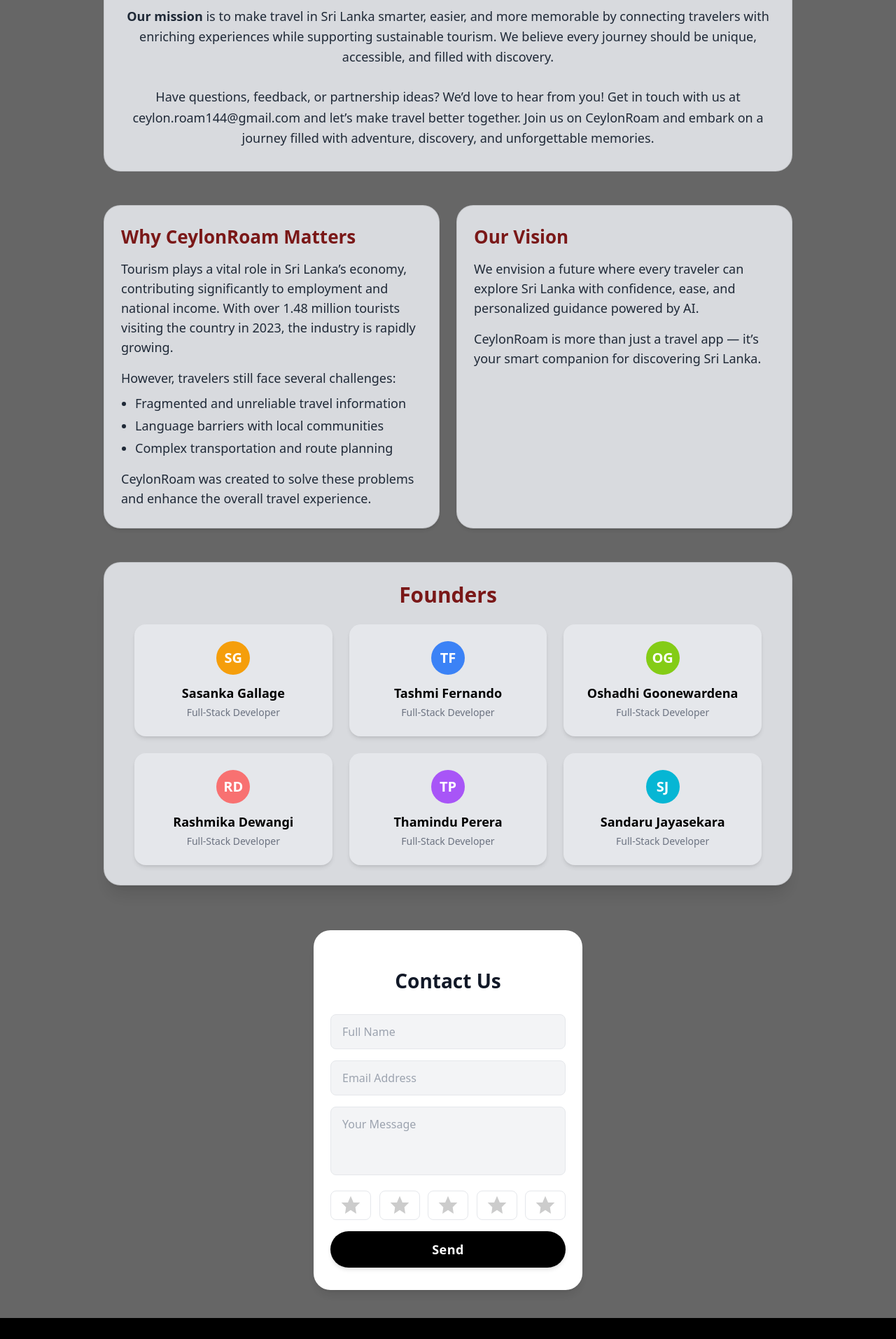
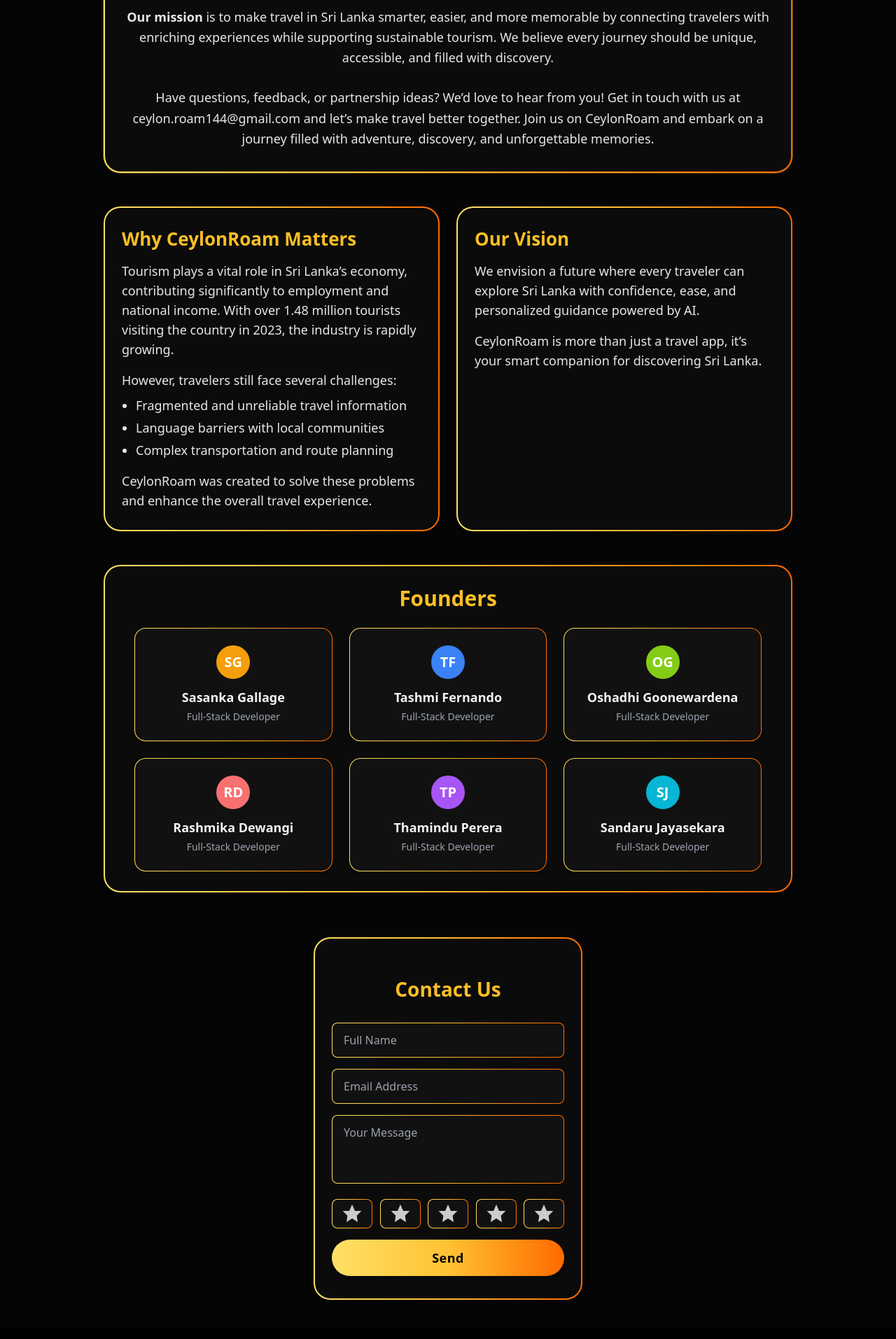
Before and after one commit to sigallage/CeylonRoam, a React (Vite) app in the folder frontend/: page /about-us in a window 1280 px wide. Shown: the part 440-2353 px from the top of the page at 70% size. Built offline with nearby package versions, Linux system fonts and the light colour scheme; no server answers; what @capacitor/core would draw is missing.

Commit message:
Update About page black theme with yellow-orange gradient borders

```diff
--- a/frontend/src/pages/about/aboutUs.jsx
+++ b/frontend/src/pages/about/aboutUs.jsx
@@ -63,13 +63,13 @@
   };
 
   return (
-    <div className="min-h-screen bg-black/60 backdrop-blur-md">
+    <div className="min-h-screen bg-[#050505]">
       <div className="max-w-5xl mx-auto px-5 py-10">
-        <div className="bg-gray-200/90 border border-black/10 rounded-3xl px-6 py-8 mb-12">
-          <h1 className="text-center text-[#7a1818] mb-7 text-4xl md:text-5xl font-semibold tracking-wide">
+        <div className="rounded-3xl border-2 border-transparent px-6 py-8 mb-12 shadow-[0_0_0_1px_rgba(251,191,36,0.35)] bg-[linear-gradient(#0b0b0b,#0b0b0b),linear-gradient(90deg,#ffe066_0%,#ffc233_45%,#ff6a00_100%)] [background-origin:border-box] [background-clip:padding-box,border-box]">
+          <h1 className="text-center text-[#fbbf24] mb-7 text-4xl md:text-5xl font-semibold tracking-wide">
             ABOUT US
           </h1>
-          <p className="text-center text-gray-800 text-lg mb-7 leading-relaxed">
+          <p className="text-center text-gray-200 text-lg mb-7 leading-relaxed">
             <b>CeylonRoam</b> is an AI-powered travel assistant designed to transform how people explore Sri Lanka. Our
             platform combines advanced artificial intelligence with modern web technologies to provide travelers with a
             seamless, personalized, and stress-free journey. What sets CeylonRoam apart is our use of advanced AI to
@@ -77,12 +77,12 @@
             one easy-to-use app. Whether you’re a local adventurer or a first-time visitor, CeylonRoam helps you save
             time, discover hidden gems, and travel confidently.
           </p>
-          <p className="text-center text-gray-800 text-lg mb-7 leading-relaxed">
+          <p className="text-center text-gray-200 text-lg mb-7 leading-relaxed">
             <b>Our mission</b> is to make travel in Sri Lanka smarter, easier, and more memorable by connecting
             travelers with enriching experiences while supporting sustainable tourism. We believe every journey should
             be unique, accessible, and filled with discovery.
           </p>
-          <p className="text-center text-gray-800 text-lg leading-relaxed">
+          <p className="text-center text-gray-200 text-lg leading-relaxed">
             Have questions, feedback, or partnership ideas? We’d love to hear from you! Get in touch with us at
             ceylon.roam144@gmail.com and let’s make travel better together. Join us on CeylonRoam and embark on a
             journey filled with adventure, discovery, and unforgettable memories.
@@ -90,91 +90,91 @@
         </div>
 
         <div className="grid gap-6 mb-12 md:grid-cols-2">
-          <div className="bg-gray-200/90 border border-black/10 rounded-3xl px-6 py-7 shadow-md">
-            <h2 className="text-[#7a1818] text-2xl md:text-[26px] mb-4 font-semibold">
+          <div className="rounded-3xl border-2 border-transparent px-6 py-7 shadow-md bg-[linear-gradient(#0b0b0b,#0b0b0b),linear-gradient(90deg,#ffe066_0%,#ffc233_45%,#ff6a00_100%)] [background-origin:border-box] [background-clip:padding-box,border-box]">
+            <h2 className="text-[#fbbf24] text-2xl md:text-[26px] mb-4 font-semibold">
               Why CeylonRoam Matters
             </h2>
-            <p className="text-gray-800 text-base md:text-lg mb-4 leading-relaxed">
+            <p className="text-gray-200 text-base md:text-lg mb-4 leading-relaxed">
               Tourism plays a vital role in Sri Lanka’s economy, contributing significantly to employment and national
               income. With over 1.48 million tourists visiting the country in 2023, the industry is rapidly growing.
             </p>
-            <p className="text-gray-800 text-base md:text-lg mb-2">However, travelers still face several challenges:</p>
-            <ul className="list-disc pl-5 mb-4 text-gray-800 text-base md:text-lg space-y-1">
+            <p className="text-gray-200 text-base md:text-lg mb-2">However, travelers still face several challenges:</p>
+            <ul className="list-disc pl-5 mb-4 text-gray-200 text-base md:text-lg space-y-1">
               <li>Fragmented and unreliable travel information</li>
               <li>Language barriers with local communities</li>
               <li>Complex transportation and route planning</li>
             </ul>
-            <p className="text-gray-800 text-base md:text-lg leading-relaxed">
+            <p className="text-gray-200 text-base md:text-lg leading-relaxed">
               CeylonRoam was created to solve these problems and enhance the overall travel experience.
             </p>
           </div>
 
-          <div className="bg-gray-200/90 border border-black/10 rounded-3xl px-6 py-7 shadow-md">
-            <h2 className="text-[#7a1818] text-2xl md:text-[26px] mb-4 font-semibold">
+          <div className="rounded-3xl border-2 border-transparent px-6 py-7 shadow-md bg-[linear-gradient(#0b0b0b,#0b0b0b),linear-gradient(90deg,#ffe066_0%,#ffc233_45%,#ff6a00_100%)] [background-origin:border-box] [background-clip:padding-box,border-box]">
+            <h2 className="text-[#fbbf24] text-2xl md:text-[26px] mb-4 font-semibold">
               Our Vision
             </h2>
-            <p className="text-gray-800 text-base md:text-lg mb-4 leading-relaxed">
+            <p className="text-gray-200 text-base md:text-lg mb-4 leading-relaxed">
               We envision a future where every traveler can explore Sri Lanka with confidence, ease, and personalized
               guidance powered by AI.
             </p>
-            <p className="text-gray-800 text-base md:text-lg leading-relaxed">
-              CeylonRoam is more than just a travel app — it’s your smart companion for discovering Sri Lanka.
+            <p className="text-gray-200 text-base md:text-lg leading-relaxed">
+              CeylonRoam is more than just a travel app, it’s your smart companion for discovering Sri Lanka.
             </p>
           </div>
         </div>
 
-        <div className="mt-10 mb-10 bg-gray-200/90 border border-black/10 rounded-3xl px-6 py-7 shadow-xl">
-          <h2 className="text-center text-[#7a1818] text-2xl md:text-3xl font-semibold mb-6">Founders</h2>
+        <div className="mt-10 mb-10 rounded-3xl border-2 border-transparent px-6 py-7 shadow-xl bg-[linear-gradient(#0b0b0b,#0b0b0b),linear-gradient(90deg,#ffe066_0%,#ffc233_45%,#ff6a00_100%)] [background-origin:border-box] [background-clip:padding-box,border-box]">
+          <h2 className="text-center text-[#fbbf24] text-2xl md:text-3xl font-semibold mb-6">Founders</h2>
           <ul className="grid gap-6 max-w-4xl mx-auto list-none p-0 md:grid-cols-3">
-            <li className="text-center bg-gray-200 shadow-md rounded-2xl p-6 flex flex-col items-center transition duration-200 hover:shadow-2xl hover:-translate-y-1 hover:scale-[1.03]">
+            <li className="text-center rounded-2xl border border-transparent p-6 flex flex-col items-center transition duration-200 hover:shadow-2xl hover:-translate-y-1 hover:scale-[1.03] shadow-md bg-[linear-gradient(#111111,#111111),linear-gradient(90deg,#ffe066_0%,#ffc233_45%,#ff6a00_100%)] [background-origin:border-box] [background-clip:padding-box,border-box]">
               <div className="bg-amber-500 text-white rounded-full w-12 h-12 flex items-center justify-center text-xl font-bold">
                 SG
               </div>
-              <div className="font-semibold mt-3 text-lg">Sasanka Gallage</div>
-              <div className="text-gray-500 mt-1 text-sm">Full-Stack Developer</div>
+              <div className="font-semibold mt-3 text-lg text-gray-100">Sasanka Gallage</div>
+              <div className="text-gray-400 mt-1 text-sm">Full-Stack Developer</div>
             </li>
-            <li className="text-center bg-gray-200 shadow-md rounded-2xl p-6 flex flex-col items-center transition duration-200 hover:shadow-2xl hover:-translate-y-1 hover:scale-[1.03]">
+            <li className="text-center rounded-2xl border border-transparent p-6 flex flex-col items-center transition duration-200 hover:shadow-2xl hover:-translate-y-1 hover:scale-[1.03] shadow-md bg-[linear-gradient(#111111,#111111),linear-gradient(90deg,#ffe066_0%,#ffc233_45%,#ff6a00_100%)] [background-origin:border-box] [background-clip:padding-box,border-box]">
               <div className="bg-blue-500 text-white rounded-full w-12 h-12 flex items-center justify-center text-xl font-bold">
                 TF
               </div>
-              <div className="font-semibold mt-3 text-lg">Tashmi Fernando</div>
-              <div className="text-gray-500 mt-1 text-sm">Full-Stack Developer</div>
+              <div className="font-semibold mt-3 text-lg text-gray-100">Tashmi Fernando</div>
+              <div className="text-gray-400 mt-1 text-sm">Full-Stack Developer</div>
             </li>
-            <li className="text-center bg-gray-200 shadow-md rounded-2xl p-6 flex flex-col items-center transition duration-200 hover:shadow-2xl hover:-translate-y-1 hover:scale-[1.03]">
+            <li className="text-center rounded-2xl border border-transparent p-6 flex flex-col items-center transition duration-200 hover:shadow-2xl hover:-translate-y-1 hover:scale-[1.03] shadow-md bg-[linear-gradient(#111111,#111111),linear-gradient(90deg,#ffe066_0%,#ffc233_45%,#ff6a00_100%)] [background-origin:border-box] [background-clip:padding-box,border-box]">
               <div className="bg-lime-500 text-white rounded-full w-12 h-12 flex items-center justify-center text-xl font-bold">
                 OG
               </div>
-              <div className="font-semibold mt-3 text-lg">Oshadhi Goonewardena</div>
-              <div className="text-gray-500 mt-1 text-sm">Full-Stack Developer</div>
+              <div className="font-semibold mt-3 text-lg text-gray-100">Oshadhi Goonewardena</div>
+              <div className="text-gray-400 mt-1 text-sm">Full-Stack Developer</div>
             </li>
-            <li className="text-center bg-gray-200 shadow-md rounded-2xl p-6 flex flex-col items-center transition duration-200 hover:shadow-2xl hover:-translate-y-1 hover:scale-[1.03]">
+            <li className="text-center rounded-2xl border border-transparent p-6 flex flex-col items-center transition duration-200 hover:shadow-2xl hover:-translate-y-1 hover:scale-[1.03] shadow-md bg-[linear-gradient(#111111,#111111),linear-gradient(90deg,#ffe066_0%,#ffc233_45%,#ff6a00_100%)] [background-origin:border-box] [background-clip:padding-box,border-box]">
               <div className="bg-red-400 text-white rounded-full w-12 h-12 flex items-center justify-center text-xl font-bold">
                 RD
               </div>
-              <div className="font-semibold mt-3 text-lg">Rashmika Dewangi</div>
-              <div className="text-gray-500 mt-1 text-sm">Full-Stack Developer</div>
+              <div className="font-semibold mt-3 text-lg text-gray-100">Rashmika Dewangi</div>
+              <div className="text-gray-400 mt-1 text-sm">Full-Stack Developer</div>
             </li>
-            <li className="text-center bg-gray-200 shadow-md rounded-2xl p-6 flex flex-col items-center transition duration-200 hover:shadow-2xl hover:-translate-y-1 hover:scale-[1.03]">
+            <li className="text-center rounded-2xl border border-transparent p-6 flex flex-col items-center transition duration-200 hover:shadow-2xl hover:-translate-y-1 hover:scale-[1.03] shadow-md bg-[linear-gradient(#111111,#111111),linear-gradient(90deg,#ffe066_0%,#ffc233_45%,#ff6a00_100%)] [background-origin:border-box] [background-clip:padding-box,border-box]">
               <div className="bg-purple-500 text-white rounded-full w-12 h-12 flex items-center justify-center text-xl font-bold">
                 TP
               </div>
-              <div className="font-semibold mt-3 text-lg">Thamindu Perera</div>
-              <div className="text-gray-500 mt-1 text-sm">Full-Stack Developer</div>
+              <div className="font-semibold mt-3 text-lg text-gray-100">Thamindu Perera</div>
+              <div className="text-gray-400 mt-1 text-sm">Full-Stack Developer</div>
             </li>
-            <li className="text-center bg-gray-200 shadow-md rounded-2xl p-6 flex flex-col items-center transition duration-200 hover:shadow-2xl hover:-translate-y-1 hover:scale-[1.03]">
+            <li className="text-center rounded-2xl border border-transparent p-6 flex flex-col items-center transition duration-200 hover:shadow-2xl hover:-translate-y-1 hover:scale-[1.03] shadow-md bg-[linear-gradient(#111111,#111111),linear-gradient(90deg,#ffe066_0%,#ffc233_45%,#ff6a00_100%)] [background-origin:border-box] [background-clip:padding-box,border-box]">
               <div className="bg-cyan-500 text-white rounded-full w-12 h-12 flex items-center justify-center text-xl font-bold">
                 SJ
               </div>
-              <div className="font-semibold mt-3 text-lg">Sandaru Jayasekara</div>
-              <div className="text-gray-500 mt-1 text-sm">Full-Stack Developer</div>
+              <div className="font-semibold mt-3 text-lg text-gray-100">Sandaru Jayasekara</div>
+              <div className="text-gray-400 mt-1 text-sm">Full-Stack Developer</div>
             </li>
           </ul>
         </div>
 
         <div className="mt-16 flex justify-center">
-          <div className="bg-white shadow-lg rounded-3xl px-6 py-8 max-w-sm w-full flex flex-col items-center">
+          <div className="rounded-3xl border-2 border-transparent px-6 py-8 max-w-sm w-full flex flex-col items-center shadow-lg bg-[linear-gradient(#0b0b0b,#0b0b0b),linear-gradient(90deg,#ffe066_0%,#ffc233_45%,#ff6a00_100%)] [background-origin:border-box] [background-clip:padding-box,border-box]">
             <div className="mb-6">{/* Icon removed */}</div>
-            <h2 className="text-center text-2xl md:text-[28px] font-bold text-gray-900 mb-8">Contact Us</h2>
+            <h2 className="text-center text-2xl md:text-[28px] font-bold text-[#fbbf24] mb-8">Contact Us</h2>
             <form onSubmit={handleSubmit} className="w-full space-y-4">
               <input
                 type="text"
@@ -183,7 +183,7 @@
                 onChange={handleChange}
                 required
                 placeholder="Full Name"
-                className="w-full px-4 py-3 text-base border border-gray-200 rounded-lg outline-none bg-gray-100 focus:ring-2 focus:ring-[#7a1818]/60 focus:border-transparent"
+                className="w-full rounded-lg border border-transparent px-4 py-3 text-base outline-none text-gray-100 placeholder:text-gray-400 focus:ring-2 focus:ring-[#fbbf24]/60 focus:border-transparent bg-[linear-gradient(#111111,#111111),linear-gradient(90deg,#ffe066_0%,#ffc233_45%,#ff6a00_100%)] [background-origin:border-box] [background-clip:padding-box,border-box]"
               />
               <input
                 type="email"
@@ -192,7 +192,7 @@
                 onChange={handleChange}
                 required
                 placeholder="Email Address"
-                className="w-full px-4 py-3 text-base border border-gray-200 rounded-lg outline-none bg-gray-100 focus:ring-2 focus:ring-[#7a1818]/60 focus:border-transparent"
+                className="w-full rounded-lg border border-transparent px-4 py-3 text-base outline-none text-gray-100 placeholder:text-gray-400 focus:ring-2 focus:ring-[#fbbf24]/60 focus:border-transparent bg-[linear-gradient(#111111,#111111),linear-gradient(90deg,#ffe066_0%,#ffc233_45%,#ff6a00_100%)] [background-origin:border-box] [background-clip:padding-box,border-box]"
               />
               <textarea
                 name="message"
@@ -200,13 +200,13 @@
                 onChange={handleChange}
                 rows={3}
                 placeholder="Your Message"
-                className="w-full px-4 py-3 text-base border border-gray-200 rounded-lg outline-none bg-gray-100 focus:ring-2 focus:ring-[#7a1818]/60 focus:border-transparent resize-none"
+                className="w-full rounded-lg border border-transparent px-4 py-3 text-base outline-none text-gray-100 placeholder:text-gray-400 focus:ring-2 focus:ring-[#fbbf24]/60 focus:border-transparent resize-none bg-[linear-gradient(#111111,#111111),linear-gradient(90deg,#ffe066_0%,#ffc233_45%,#ff6a00_100%)] [background-origin:border-box] [background-clip:padding-box,border-box]"
               />
               <div className="flex justify-between mb-6">
               {[1,2,3,4,5].map(star => (
                 <span
                   key={star}
-                  className="cursor-pointer bg-white rounded-lg px-3 py-1 border border-gray-200 inline-block hover:border-[#ffb300]/70"
+                  className="cursor-pointer rounded-lg px-3 py-1 border border-transparent inline-block bg-[linear-gradient(#111111,#111111),linear-gradient(90deg,#ffe066_0%,#ffc233_45%,#ff6a00_100%)] [background-origin:border-box] [background-clip:padding-box,border-box] hover:bg-[linear-gradient(#111111,#111111),linear-gradient(90deg,#ffef9e_0%,#ffd76a_45%,#ff8a2b_100%)]"
                   onClick={() => handleRating(star)}
                   aria-label={`Rate ${star} star${star > 1 ? 's' : ''}`}
                 >
@@ -225,7 +225,7 @@
             <button
               type="submit"
               disabled={isSubmitting}
-              className="w-full bg-black text-white py-3 font-bold tracking-wide text-lg rounded-full shadow-md flex items-center justify-center disabled:opacity-70"
+              className="w-full bg-gradient-to-r from-[#ffe066] via-[#ffc233] to-[#ff6a00] text-black py-3 font-bold tracking-wide text-lg rounded-full shadow-md flex items-center justify-center disabled:opacity-70"
             >
               {isSubmitting ? "Sending..." : "Send"}
             </button>
```
